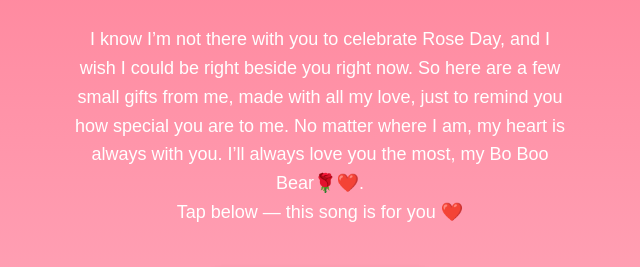
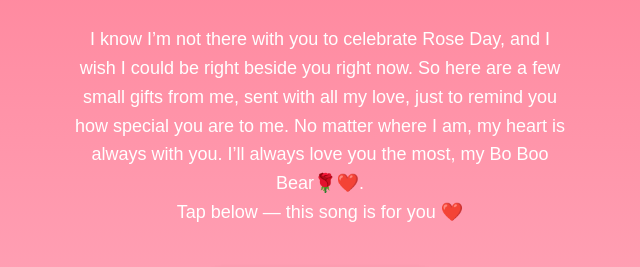
Before and after one commit to Pvb21/Rose-day, a plain HTML site: page index.html in a window 1280 px wide. Shown: the part 294-561 px from the top of the page, 320-960 px from the left. Drawn offline with Linux system fonts and the light colour scheme.

Commit message:
Update index.html

```diff
--- a/index.html
+++ b/index.html
@@ -56,7 +56,7 @@
   <p>
     I know I’m not there with you to celebrate Rose Day,
 and I wish I could be right beside you right now.
-So here are a few small gifts from me, made with all my love,
+So here are a few small gifts from me, sent with all my love,
 just to remind you how special you are to me.
 No matter where I am, my heart is always with you.
 I’ll always love you the most, my Bo Boo Bear🌹❤️.<br>
```
